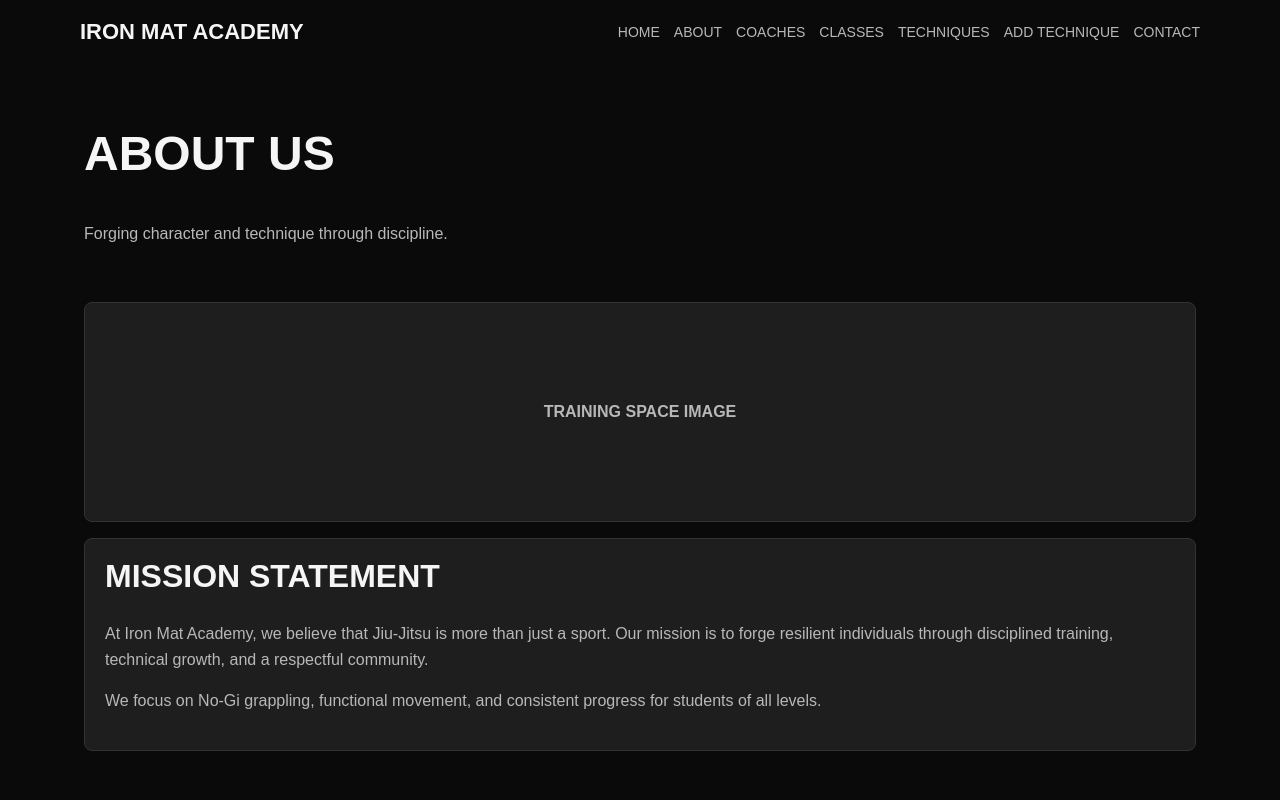
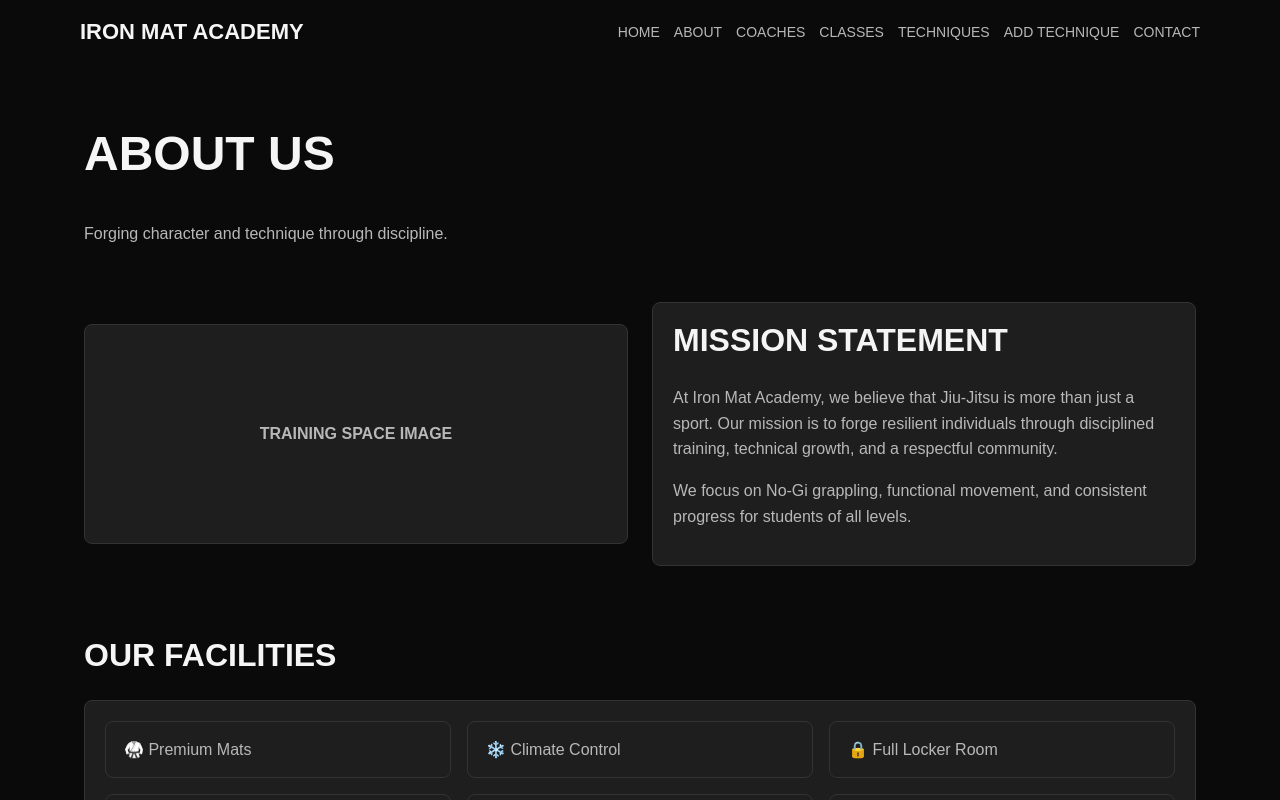
Before and after one commit to YenaKC/iron-mat-academy-client, a React (Vite) app: page /about in a window 1280 px wide. Shown: the top 800 px of the page. Built offline with nearby package versions, Linux system fonts and the light colour scheme.

Commit message:
fix bug entire scroll

```diff
--- a/src/App.css
+++ b/src/App.css
@@ -28,7 +28,8 @@ body {
 
 html,
 body {
-  overflow: hidden;
+  overflow-x: hidden;
+  overflow-y: auto;
 }
 
 main {
@@ -219,7 +220,7 @@ form {
 
 /* ================= ABOUT ================== */
 
-.about.hero {
+.about-hero {
   display: grid;
   gap: 24px;
 }
```
